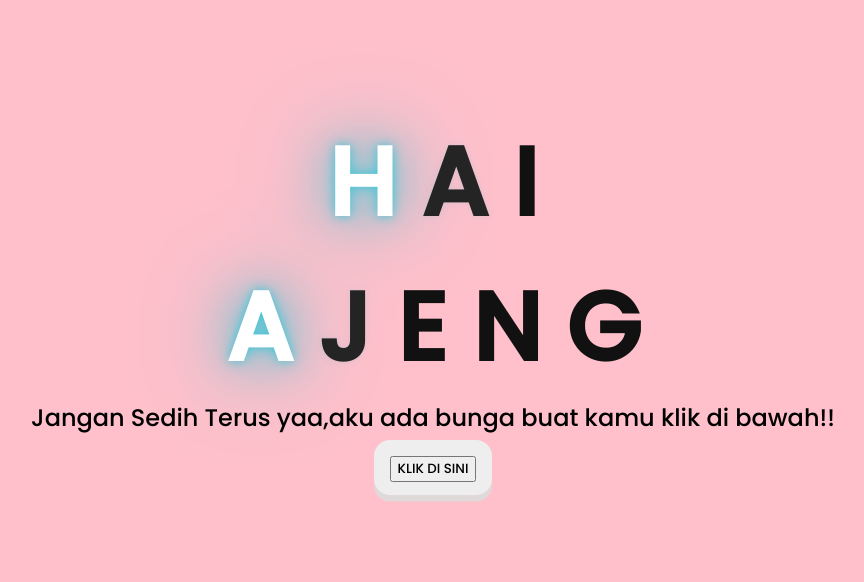
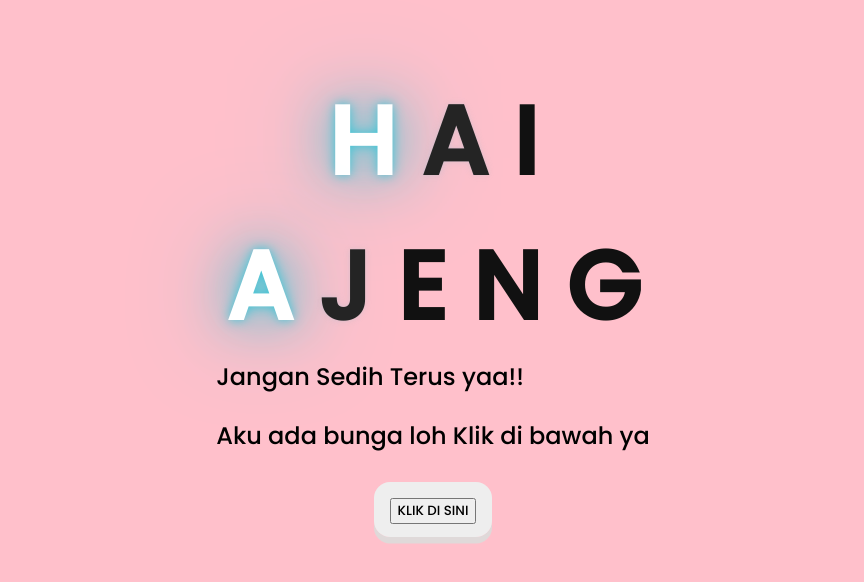
Before and after one commit to RagilArdiansyah23/RagilArdiansyah.github.io, a plain HTML site: page index.html in a window 1280 px wide. Shown: the part 112-694 px from the top of the page, without its empty margins (215-1079 px from the left). Drawn offline with Linux system fonts and the light colour scheme.

Commit message:
index.html

```diff
--- a/index.html
+++ b/index.html
@@ -24,7 +24,8 @@
 
     </div>
     <div class="description">
-        <span>Jangan Sedih Terus yaa,aku ada bunga buat kamu klik di bawah!!</span>
+        <span>Jangan Sedih Terus yaa!!</span>
+        <p>Aku ada bunga loh Klik di bawah ya<p>
     </div>
     <div class="button">
         <a href="flower.html"><button>KLIK DI SINI</button> </a>
```
